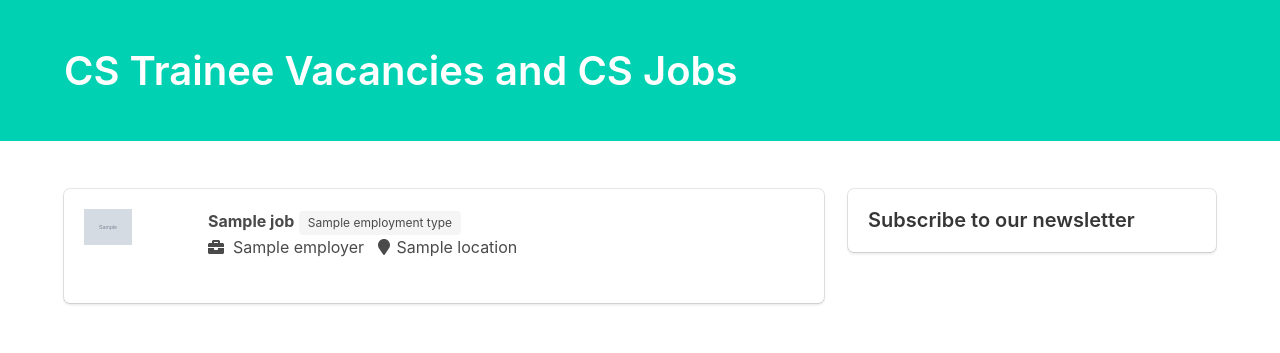
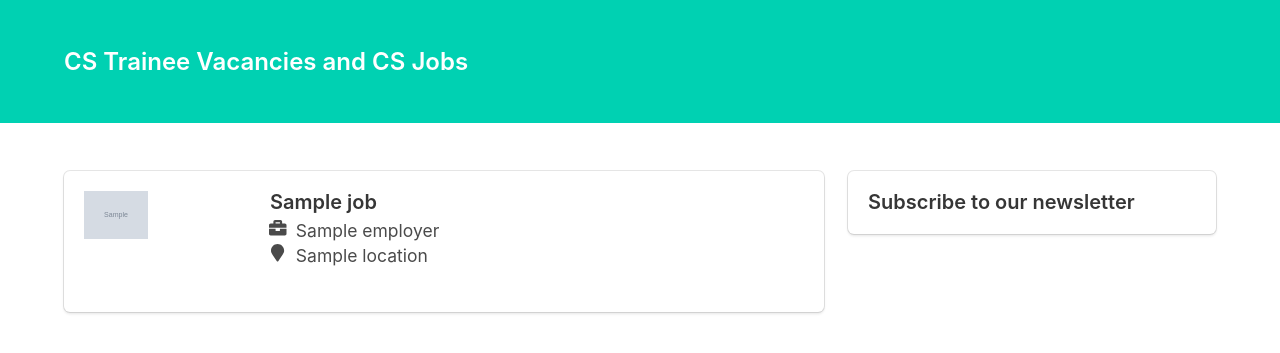
Before and after one commit to vaibhavmule/csclub, a Django app: template templates/jobs.html in a window 1280 px wide. Shown: the part 52-405 px from the top of the page. Run offline with Django 3.2, Linux system fonts and the light colour scheme; the template is opened without the code that fills it: most values are stand-ins (such as "Sample title", 1, 10 or a date in 2020); grey boxes marked "Sample" are stand-in pictures; some libraries are stand-ins or nearby versions.

Commit message:
fix the alignments

```diff
--- a/templates/jobs.html
+++ b/templates/jobs.html
@@ -4,7 +4,7 @@
 <section class="hero is-primary">
   <div class="hero-body">
     <div class="container">
-      <h2 class="title is-2">CS Trainee Vacancies and CS Jobs</h2>
+      <h2 class="title is-4">CS Trainee Vacancies and CS Jobs</h2>
     </div>
   </div>
 </section>
@@ -17,37 +17,35 @@
       {% for job in jobs %}
     <a href="{% url 'job_detail' job.id %}">
       <div class="box">
-        <div class="columns">
-          <div class="column is-2 is-hidden-mobile">
-              <figure class="image is-48x48">
+        <div class="columns is-mobile">
+          <div class="column is-3">
+              <figure class="image is-64x64">
  <img src="{{ job.employer.logo.url }}" alt="{{ job.title }} at {{job.location}}" >
 </figure>
 
           </div>
-          <div class="column is-8">
-            <p><strong>{{job.title}}</strong>
-                            {% for employment_type in job.employment_type.all %}
-              <span class="tag">{{employment_type.title}}</span>
-              {% endfor %}
-            <br/>
-            <div class="level is-mobile">
-              <div class="level-left">
-              <div class="level-item">
+          <div class="column is-9">
+            <h1 class="title is-5">{{job.title}}</h1>
+<h2 class="subtitle"><small>
                 <span class="icon is-small">
                 <i class="fas fa-briefcase"></i>
                 </span>
-                  &nbsp; {{job.employer.title}}
-              </div>
-              <div class="level-item">
+                  &nbsp;{{job.employer.title}}
+
+
+                  <br/>
                               <span class="icon is-small">
                 <i class="fas fa-map-marker"></i>
 
               </span>
-                   &nbsp;{{job.location}}
-              </div>
-            </div>
+                   &nbsp;{{job.location}}</small></h2>
+            <p><h2 class="title is-6"></h2>
+<!--                             {% for employment_type in job.employment_type.all %}
+              <span class="tag is-primary">{{employment_type.title}}</span>
+              {% endfor %} -->
+<!-- <br/> -->
 
-            </div>
+
 
             </p>
           </div>
```
